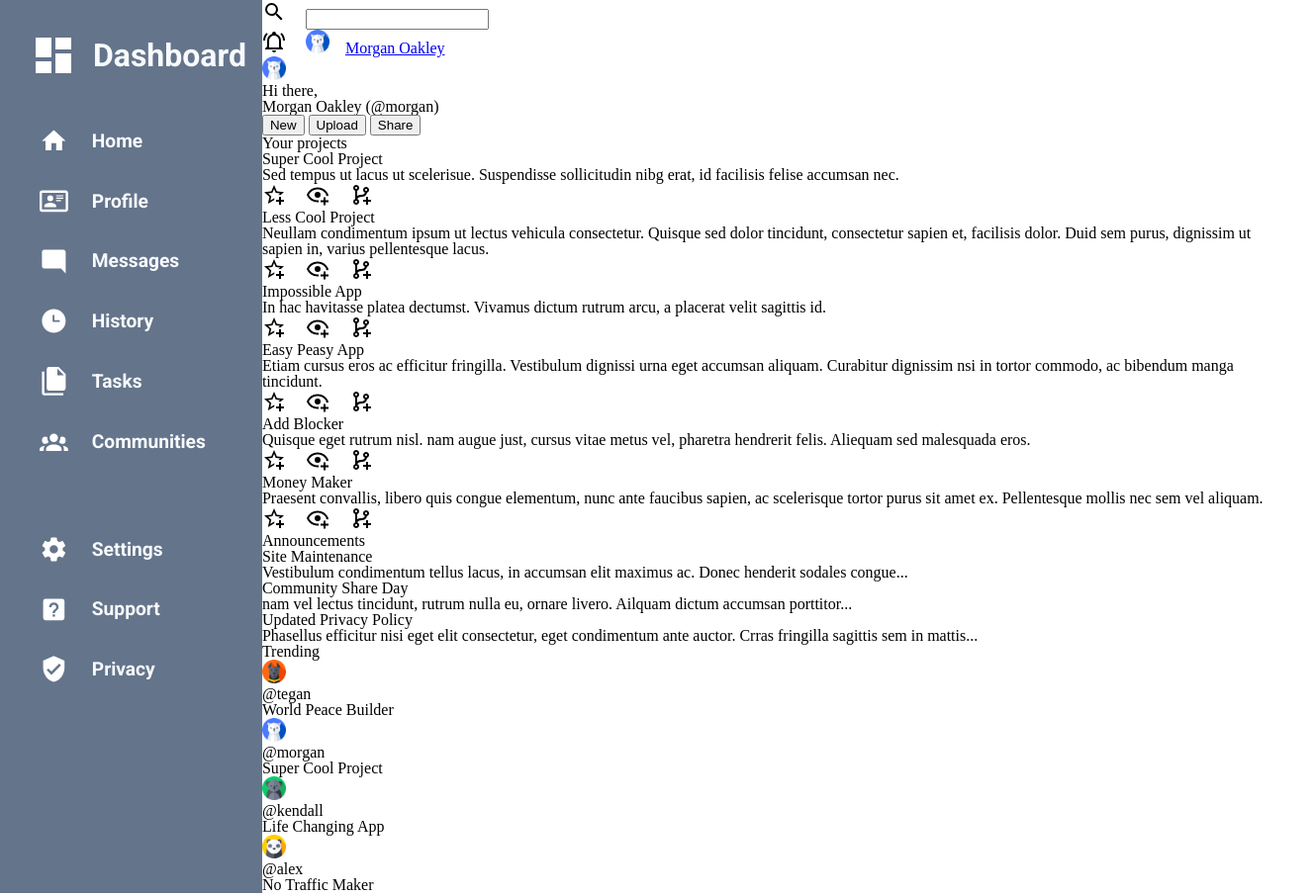
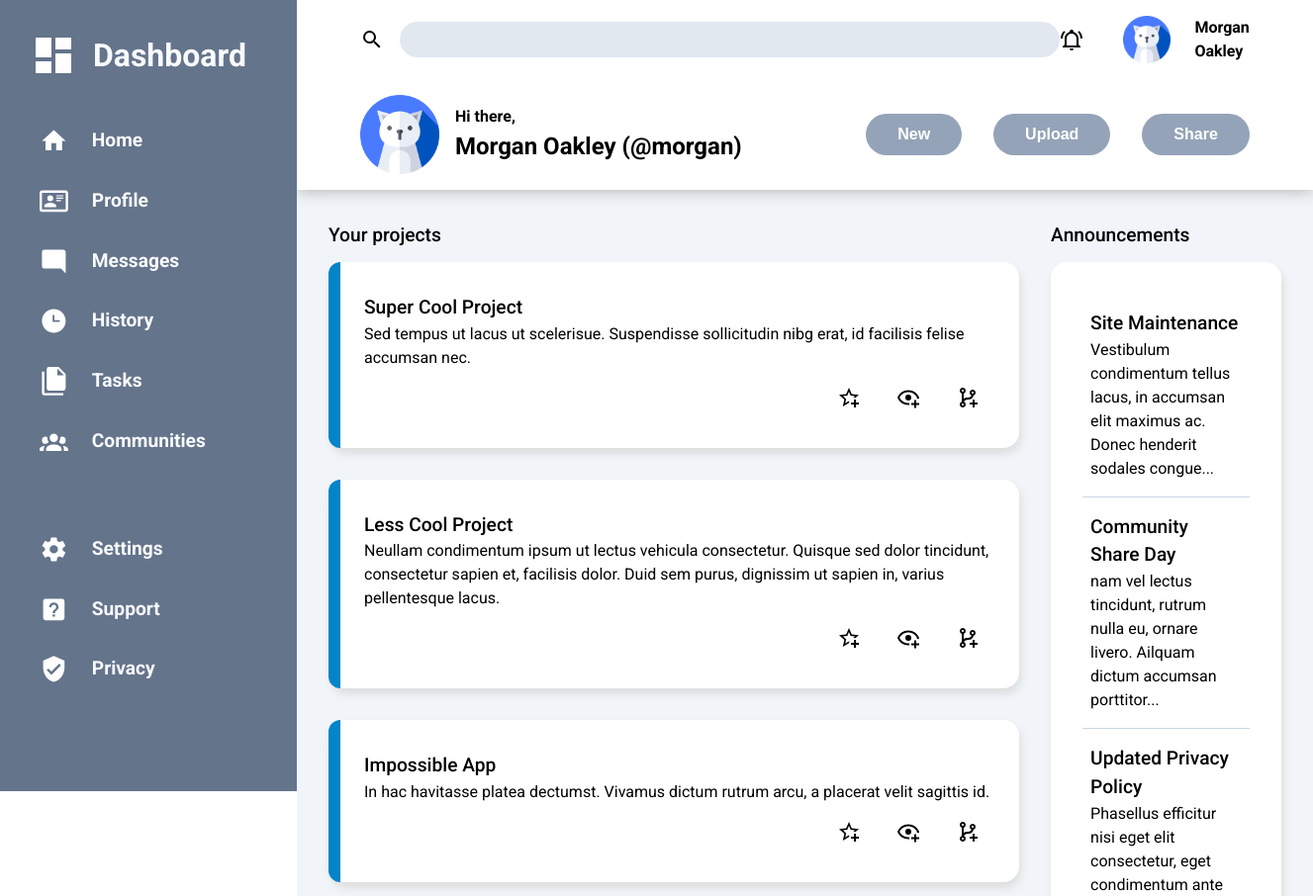
Before and after one commit to Vanilkaa/admin-dashboard, a plain HTML site: page index.html in a window 1280 px wide. Shown: the top 906 px of the page at 99% size, 1327 px wide, since content can reach past the window. Drawn offline with Linux system fonts and the light colour scheme.

Commit message:
Finish styling

```diff
--- a/index.html
+++ b/index.html
@@ -6,7 +6,7 @@
     <title>Admin dashboard</title>
     <link rel="preconnect" href="https://fonts.googleapis.com">
     <link rel="preconnect" href="https://fonts.gstatic.com" crossorigin>
-    <link href="https://fonts.googleapis.com/css2?family=Roboto:wght@400;700&display=swap" rel="stylesheet">
+    <link href="https://fonts.googleapis.com/css2?family=Roboto:wght@100;400;500;700&display=swap" rel="stylesheet">
     <link rel="stylesheet" href="./meyer-reset.css">
     <link rel="stylesheet" href="./style.css">
 </head>
@@ -42,9 +42,9 @@
         </nav>
         <div class="header">
             <div class="left">
-                <img src="files/imgs/cat.png" alt="Avatar">
+                <img class="headerAvatar" src="files/imgs/cat.png" alt="Avatar">
                 <div class="welcome">
-                    <p>Hi there,</p>
+                    <h1>Hi there,</h1>
                     <h1>Morgan Oakley (@morgan)</h1>
                 </div>
             </div>
@@ -60,6 +60,8 @@
             <h1>Your projects</h1>
             <div class="projectsContainer">
                 <div class="project">
+                    <div class="vertLine"></div>
+                    <div class="wrapper">
                         <div class="content">
                             <h2>Super Cool Project</h2>
                             <p>Sed tempus ut lacus ut scelerisue.
@@ -72,7 +74,10 @@
                             <a href=""><svg xmlns="http://www.w3.org/2000/svg" viewBox="0 0 24 24"><title>source-branch-plus</title><path d="M13 14C9.64 14 8.54 15.35 8.18 16.24C9.25 16.7 10 17.76 10 19C10 20.66 8.66 22 7 22S4 20.66 4 19C4 17.69 4.83 16.58 6 16.17V7.83C4.83 7.42 4 6.31 4 5C4 3.34 5.34 2 7 2S10 3.34 10 5C10 6.31 9.17 7.42 8 7.83V13.12C8.88 12.47 10.16 12 12 12C14.67 12 15.56 10.66 15.85 9.77C14.77 9.32 14 8.25 14 7C14 5.34 15.34 4 17 4S20 5.34 20 7C20 8.34 19.12 9.5 17.91 9.86C17.65 11.29 16.68 14 13 14M7 18C6.45 18 6 18.45 6 19S6.45 20 7 20 8 19.55 8 19 7.55 18 7 18M7 4C6.45 4 6 4.45 6 5S6.45 6 7 6 8 5.55 8 5 7.55 4 7 4M17 6C16.45 6 16 6.45 16 7S16.45 8 17 8 18 7.55 18 7 17.55 6 17 6M17 14V17H14V19H17V22H19V19H22V17H19V14H17Z" /></svg></a>
                         </div>
                     </div>
+                </div>
                 <div class="project">
+                    <div class="vertLine"></div>
+                    <div class="wrapper">
                         <div class="content">
                         <h2>Less Cool Project</h2>
                         <p>Neullam condimentum ipsum ut lectus vehicula consectetur.
@@ -86,7 +91,10 @@
                             <a href=""><svg xmlns="http://www.w3.org/2000/svg" viewBox="0 0 24 24"><title>source-branch-plus</title><path d="M13 14C9.64 14 8.54 15.35 8.18 16.24C9.25 16.7 10 17.76 10 19C10 20.66 8.66 22 7 22S4 20.66 4 19C4 17.69 4.83 16.58 6 16.17V7.83C4.83 7.42 4 6.31 4 5C4 3.34 5.34 2 7 2S10 3.34 10 5C10 6.31 9.17 7.42 8 7.83V13.12C8.88 12.47 10.16 12 12 12C14.67 12 15.56 10.66 15.85 9.77C14.77 9.32 14 8.25 14 7C14 5.34 15.34 4 17 4S20 5.34 20 7C20 8.34 19.12 9.5 17.91 9.86C17.65 11.29 16.68 14 13 14M7 18C6.45 18 6 18.45 6 19S6.45 20 7 20 8 19.55 8 19 7.55 18 7 18M7 4C6.45 4 6 4.45 6 5S6.45 6 7 6 8 5.55 8 5 7.55 4 7 4M17 6C16.45 6 16 6.45 16 7S16.45 8 17 8 18 7.55 18 7 17.55 6 17 6M17 14V17H14V19H17V22H19V19H22V17H19V14H17Z" /></svg></a>
                         </div>
                     </div>
+                </div>
                 <div class="project">
+                    <div class="vertLine"></div>
+                    <div class="wrapper">
                         <div class="content">
                         <h2>Impossible App</h2>
                         <p>In hac havitasse platea dectumst. Vivamus dictum rutrum arcu, a placerat velit sagittis id.</p>
@@ -97,7 +105,10 @@
                             <a href=""><svg xmlns="http://www.w3.org/2000/svg" viewBox="0 0 24 24"><title>source-branch-plus</title><path d="M13 14C9.64 14 8.54 15.35 8.18 16.24C9.25 16.7 10 17.76 10 19C10 20.66 8.66 22 7 22S4 20.66 4 19C4 17.69 4.83 16.58 6 16.17V7.83C4.83 7.42 4 6.31 4 5C4 3.34 5.34 2 7 2S10 3.34 10 5C10 6.31 9.17 7.42 8 7.83V13.12C8.88 12.47 10.16 12 12 12C14.67 12 15.56 10.66 15.85 9.77C14.77 9.32 14 8.25 14 7C14 5.34 15.34 4 17 4S20 5.34 20 7C20 8.34 19.12 9.5 17.91 9.86C17.65 11.29 16.68 14 13 14M7 18C6.45 18 6 18.45 6 19S6.45 20 7 20 8 19.55 8 19 7.55 18 7 18M7 4C6.45 4 6 4.45 6 5S6.45 6 7 6 8 5.55 8 5 7.55 4 7 4M17 6C16.45 6 16 6.45 16 7S16.45 8 17 8 18 7.55 18 7 17.55 6 17 6M17 14V17H14V19H17V22H19V19H22V17H19V14H17Z" /></svg></a>
                         </div>
                     </div>
+                </div>
                 <div class="project">
+                    <div class="vertLine"></div>
+                    <div class="wrapper">
                         <div class="content">
                         <h2>Easy Peasy App</h2>
                         <p>Etiam cursus eros ac efficitur fringilla. Vestibulum dignissi urna eget accumsan aliquam.
@@ -110,7 +121,10 @@
                             <a href=""><svg xmlns="http://www.w3.org/2000/svg" viewBox="0 0 24 24"><title>source-branch-plus</title><path d="M13 14C9.64 14 8.54 15.35 8.18 16.24C9.25 16.7 10 17.76 10 19C10 20.66 8.66 22 7 22S4 20.66 4 19C4 17.69 4.83 16.58 6 16.17V7.83C4.83 7.42 4 6.31 4 5C4 3.34 5.34 2 7 2S10 3.34 10 5C10 6.31 9.17 7.42 8 7.83V13.12C8.88 12.47 10.16 12 12 12C14.67 12 15.56 10.66 15.85 9.77C14.77 9.32 14 8.25 14 7C14 5.34 15.34 4 17 4S20 5.34 20 7C20 8.34 19.12 9.5 17.91 9.86C17.65 11.29 16.68 14 13 14M7 18C6.45 18 6 18.45 6 19S6.45 20 7 20 8 19.55 8 19 7.55 18 7 18M7 4C6.45 4 6 4.45 6 5S6.45 6 7 6 8 5.55 8 5 7.55 4 7 4M17 6C16.45 6 16 6.45 16 7S16.45 8 17 8 18 7.55 18 7 17.55 6 17 6M17 14V17H14V19H17V22H19V19H22V17H19V14H17Z" /></svg></a>
                         </div>
                     </div>
+                </div>
                 <div class="project">
+                    <div class="vertLine"></div>
+                    <div class="wrapper">
                         <div class="content">
                         <h2>Add Blocker</h2>
                         <p>Quisque eget rutrum nisl. nam augue just, cursus vitae metus vel, pharetra hendrerit felis. Aliequam sed malesquada eros.</p>
@@ -121,7 +135,10 @@
                             <a href=""><svg xmlns="http://www.w3.org/2000/svg" viewBox="0 0 24 24"><title>source-branch-plus</title><path d="M13 14C9.64 14 8.54 15.35 8.18 16.24C9.25 16.7 10 17.76 10 19C10 20.66 8.66 22 7 22S4 20.66 4 19C4 17.69 4.83 16.58 6 16.17V7.83C4.83 7.42 4 6.31 4 5C4 3.34 5.34 2 7 2S10 3.34 10 5C10 6.31 9.17 7.42 8 7.83V13.12C8.88 12.47 10.16 12 12 12C14.67 12 15.56 10.66 15.85 9.77C14.77 9.32 14 8.25 14 7C14 5.34 15.34 4 17 4S20 5.34 20 7C20 8.34 19.12 9.5 17.91 9.86C17.65 11.29 16.68 14 13 14M7 18C6.45 18 6 18.45 6 19S6.45 20 7 20 8 19.55 8 19 7.55 18 7 18M7 4C6.45 4 6 4.45 6 5S6.45 6 7 6 8 5.55 8 5 7.55 4 7 4M17 6C16.45 6 16 6.45 16 7S16.45 8 17 8 18 7.55 18 7 17.55 6 17 6M17 14V17H14V19H17V22H19V19H22V17H19V14H17Z" /></svg></a>
                         </div>
                     </div>
+                </div>
                 <div class="project">
+                    <div class="vertLine"></div>
+                    <div class="wrapper">
                         <div class="content">
                         <h2>Money Maker</h2>
                         <p>Praesent convallis, libero quis congue elementum, nunc ante faucibus sapien, ac scelerisque tortor purus sit amet ex. Pellentesque mollis nec sem vel aliquam.</p>
@@ -134,20 +151,23 @@
                     </div>
                 </div>
             </div>
+        </div>
         <div class="announcements">
             <h1>Announcements</h1>
             <div class="announcementsContainer">
-                <div class="announcment">
+                <div class="wrapper">
+                    <div class="announcement">
                         <h2>Site Maintenance</h2>
                         <p>Vestibulum condimentum tellus lacus, in accumsan elit maximus ac. Donec henderit sodales congue...</p>
                     </div>
-                <div class="announcment">
+                    <div class="announcement">
                         <h2>Community Share Day</h2>
                         <p>nam vel lectus tincidunt, rutrum nulla eu, ornare livero. Ailquam dictum accumsan porttitor...</p>
                     </div>
-                <div class="announcment">
+                    <div class="announcement">
                         <h2>Updated Privacy Policy</h2>
                         <p>Phasellus efficitur nisi eget elit consectetur, eget condimentum ante auctor. Crras fringilla sagittis sem in mattis...</p>
+                    </div>
                 </div>
             </div>
         </div>
--- a/style.css
+++ b/style.css
@@ -1,13 +1,19 @@
 /* Avatar imgs from https://www.freepik.com */
 
 body {
+    font-family: Roboto;
+    line-height: 1.5;
     height: 100vh;
     display: grid;
     grid: "sidebar header" 1fr
-          "sidebar main" 4fr / 1fr 4fr;
+          "sidebar main" 5fr / 300px 1fr;
 }
 
 .sidebar {
+    z-index: 1;
+    position: fixed;
+    height: 100vh;
+    width: 300px;
     grid-area: sidebar;
     background-color: #64748b;
 }
@@ -36,18 +42,221 @@ body {
 }
 
 header {
+    z-index: 0;
+    padding: 16px 64px 8px 64px;
     grid-area: header;
+    box-shadow: 0 0 16px #AAA;
+    display: grid;
+    gap: 24px;
+    grid-template-rows: 1fr 2fr;
+}
+
+header * {
+    display: flex;
+    align-items: center;
+}
+
+header nav, .header {
+    justify-content: space-between;
+}
+
+.search input {
+    padding: 4px 1ch;
+    font-size: 1.5rem;
+    border: none;
+    border-radius: 20px;
+    background-color: #e2e8f0;
+    width: 48ch;
+}
+
+.search input:focus {
+    border: 2px solid #64748b;
+    outline: none;
+}
+
+.profile {
+    display: flex;
+    gap: 24px;
+}
+
+.profile a {
+    gap: 24px;
+    font-weight: bold;
+    display: flex;
+    align-items: center;
+    text-decoration: none;
+    color: #000;
+}
+
+h1 {
+    font-size: 1.5rem;
+    font-weight: bold;
+}
+
+.left {
+    display: flex;
+    gap: 16px;
+}
+
+.headerAvatar {
+    width: 5rem;
+    height: 5rem;
+}
+
+.right {
+    display: flex;
+    gap: 32px;
+}
+
+.right button {
+    border: none;
+    background-color: #94a3b8;
+    color: white;
+    font-weight: bold;
+    font-size: 1rem;
+    padding: 12px 32px;
+    border-radius: 32px;
+}
+
+.right button:hover {
+    background-color: #64748b;
+}
+
+.welcome {
+    display: block;
+}
+
+.welcome h1:first-child {
+    font-size: 1rem;
 }
 
 main {
+    padding: 32px;
+    z-index: -1;
     grid-area: main;
+    background-color: #f1f5f9;
+    display: grid;
+    gap: 32px;
+    grid: "projects announcements"
+          "projects trending" / 3fr 1fr;
+}
+
+main h1 {
+    font-size: 1.2rem;
+    font-weight:500;
+}
+
+.actions {
+    text-align: end;
+}
+
+.actions * {
+    margin: 0 8px;
+}
+
+.projectsContainer {
+    display: grid;
+    gap: 32px;
+    grid-template-columns: repeat(auto-fit, minmax(340px, 1fr));
+}
+
+.projects {
+    grid-area: projects;
+}
+
+main h1 {
+    margin-bottom: 12px;
+}
+
+.project, .announcementsContainer, .trendingContainer {
+    border-radius: 16px;
+    background-color: #FFF;
+    box-shadow: 2px 6px 8px #DDD;
+}
+
+.announcementsContainer, .trendingContainer {
+    padding: 32px;
+}
+
+.announcementsContainer .wrapper {
+    background-color: #cbd5e1;
+    display: flex;
+    flex-direction: column;
+    gap: 1px;
+}
+
+.announcement {
+    padding: 16px 8px;
+}
+
+.announcementsContainer .wrapper * {
+    background-color: #FFF;
+}
+
+.project {
+    display: grid;
+    grid-template-columns: 12px 1fr;
+}
+
+.project .wrapper {
+    padding: 32px 24px;
+    display: flex;
+    flex-direction: column;
+    justify-content: space-between;
+}
+
+.wrapper .content {
+    margin-bottom: 16px;
+}
+
+.vertLine {
+    background-color: #0284c7;
+    border-radius: 16px 0 0 16px;
+}
+
+h2 {
+    font-weight: 500;
+    font-size: 1.2rem;
+}
+
+.trend {
+    display: flex;
+    line-height: 1.2;
+    align-items: center;
+}
+
+.announcements {
+    grid-area: announcements;
+}
+
+.trending {
+    grid-area: trending;
+}
+
+.trendingContainer {
+    display: flex;
+    flex-direction: column;
+    gap: 16px;
+}
+
+.trend p.handle {
+    font-weight: 500;
+}
+
+.trend img {
+    margin-right: 16px;
 }
 
 .sidebar a.communities {
     margin-bottom: 80px;
 }
 
-svg, img {
+svg {
     width: 1.5em;
     margin-right: 16px;
 }
+
+img {
+    width: 3rem;
+    height: 3rem;
+}
```
Lines whose indentation alone changed are shown as unchanged.
